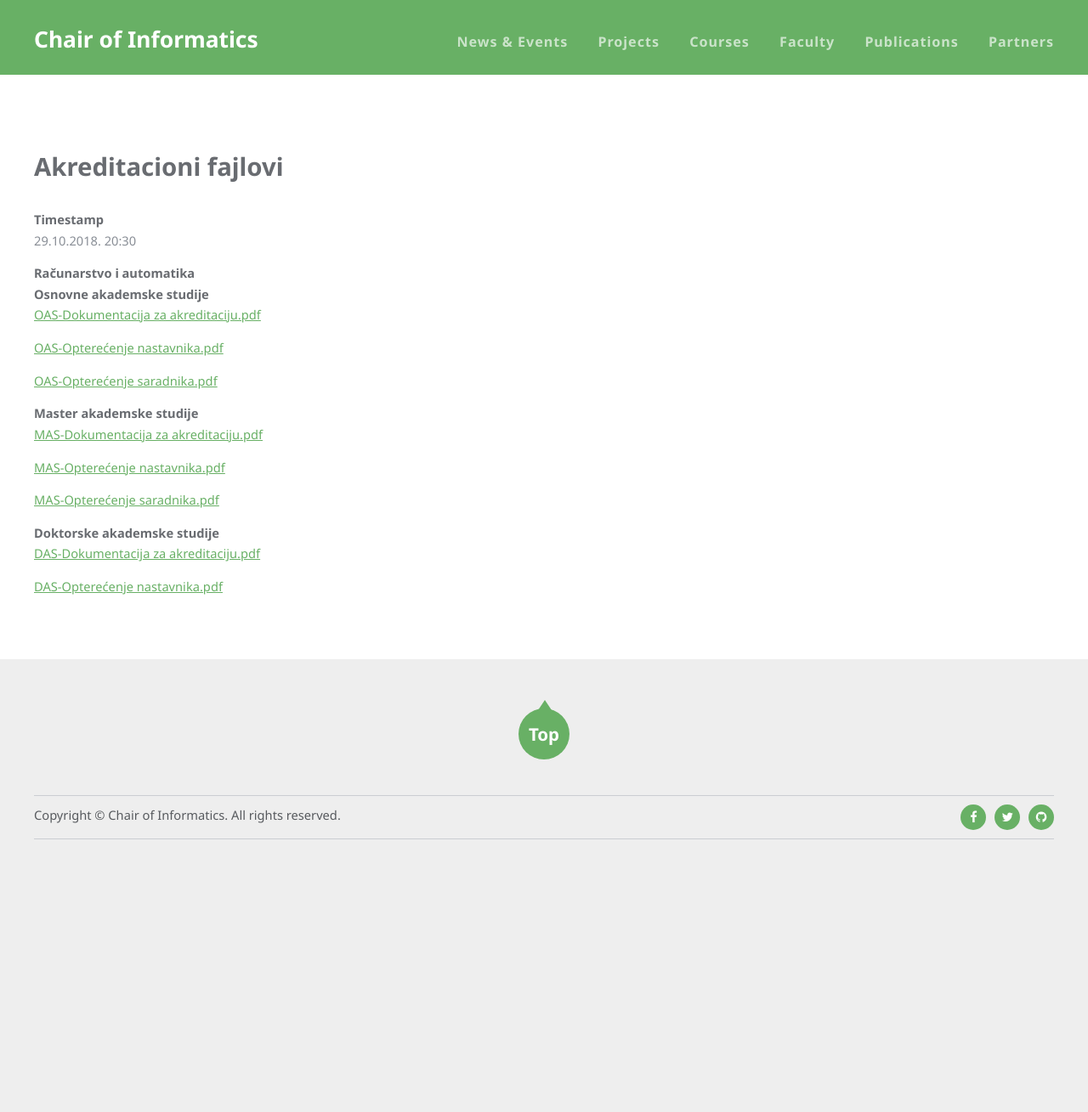
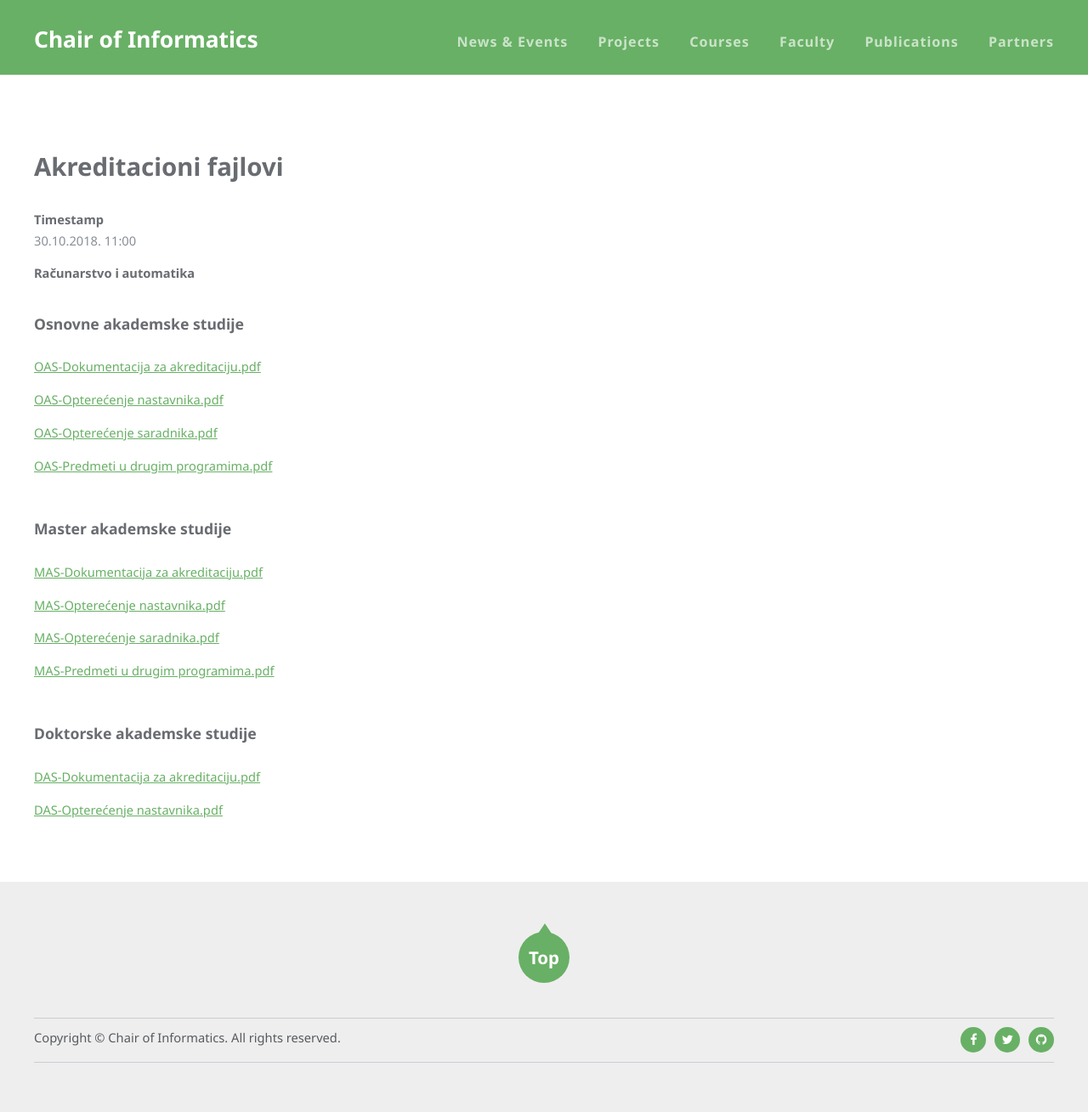
Before and after one commit to unsftn/informatika, a Jekyll site: the page built from akreditacija.md, in a window 1280 px wide. Shown: the whole page at 85% size. Built offline with Jekyll 4.4.1, drawn with Linux system fonts in a browser that asks for light colours; before the commit the page ends 1047 px from its top, so only the background shows below that.

Commit message:
nova verzija od 30.10. u 11:00

```diff
--- a/akreditacija.md
+++ b/akreditacija.md
@@ -5,25 +5,29 @@ permalink: /akreditacija/
 nomenu: true
 ---
 # Timestamp
-29.10.2018. 20:30
+30.10.2018. 11:00
 
 # Računarstvo i automatika
 
-## Osnovne akademske studije
+### Osnovne akademske studije
 [OAS-Dokumentacija za akreditaciju.pdf](/files/akreditacija/OAS-Dokumentacija za akreditaciju.pdf)
 
 [OAS-Opterećenje nastavnika.pdf](/files/akreditacija/OAS-Opterećenje nastavnika.pdf)
 
 [OAS-Opterećenje saradnika.pdf](/files/akreditacija/OAS-Opterećenje saradnika.pdf)
 
-## Master akademske studije
+[OAS-Predmeti u drugim programima.pdf](/files/akreditacija/OAS-Predmeti u drugim programima.pdf)
+
+### Master akademske studije
 [MAS-Dokumentacija za akreditaciju.pdf](/files/akreditacija/MAS-Dokumentacija za akreditaciju.pdf)
 
 [MAS-Opterećenje nastavnika.pdf](/files/akreditacija/MAS-Opterećenje nastavnika.pdf)
 
 [MAS-Opterećenje saradnika.pdf](/files/akreditacija/MAS-Opterećenje saradnika.pdf)
 
-## Doktorske akademske studije
+[MAS-Predmeti u drugim programima.pdf](/files/akreditacija/MAS-Predmeti u drugim programima.pdf)
+
+### Doktorske akademske studije
 [DAS-Dokumentacija za akreditaciju.pdf](/files/akreditacija/DAS-Dokumentacija za akreditaciju.pdf)
 
 [DAS-Opterećenje nastavnika.pdf](/files/akreditacija/DAS-Opterećenje nastavnika.pdf)
```
Also changed, not shown: 7 other files.
